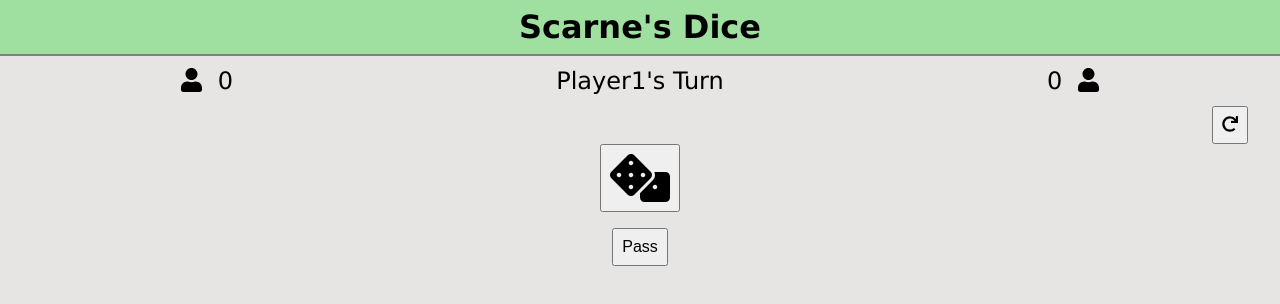
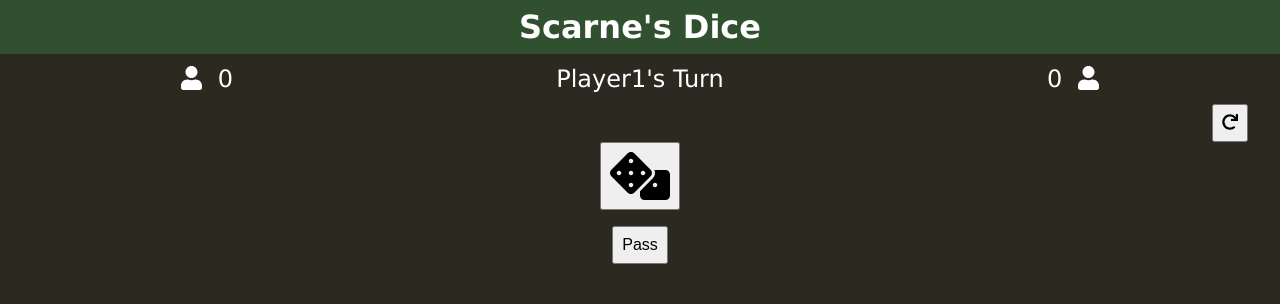
Before and after one commit to prince-thind/scarne-s-dice, a React (Create React App) app: page / in a window 1280 px wide. Shown: the top 304 px of the page. Built offline with nearby package versions, Linux system fonts and the light colour scheme.

Commit message:
update Styling

```diff
--- a/src/components/Dice.js
+++ b/src/components/Dice.js
@@ -26,7 +26,7 @@ export default function Dice({
     const random = randomRoll();
     setDiceNumber(random);
 
-    if (random === 10) {
+    if (random === 1) {
       resetMove();
     } else if (random > 1) {
       incrementScore(random);
--- a/src/index.css
+++ b/src/index.css
@@ -5,7 +5,8 @@
 }
 body {
   text-align: center;
-  background-color: hsl(0, 5%, 90%);
+  color:white;
+  background-color: hsl(45, 15%, 15%);
   font-family: Verdana, Geneva, Tahoma, sans-serif;
 }
 .button {
@@ -15,9 +16,8 @@ body {
 }
 
 .heading {
-  background-color: hsl(120, 50%, 75%);
+  background-color: hsl(120, 25%, 25%);
   padding: 0.5rem;
-  border-bottom: 2px solid gray;
 }
 .scores {
   display: flex;
```
